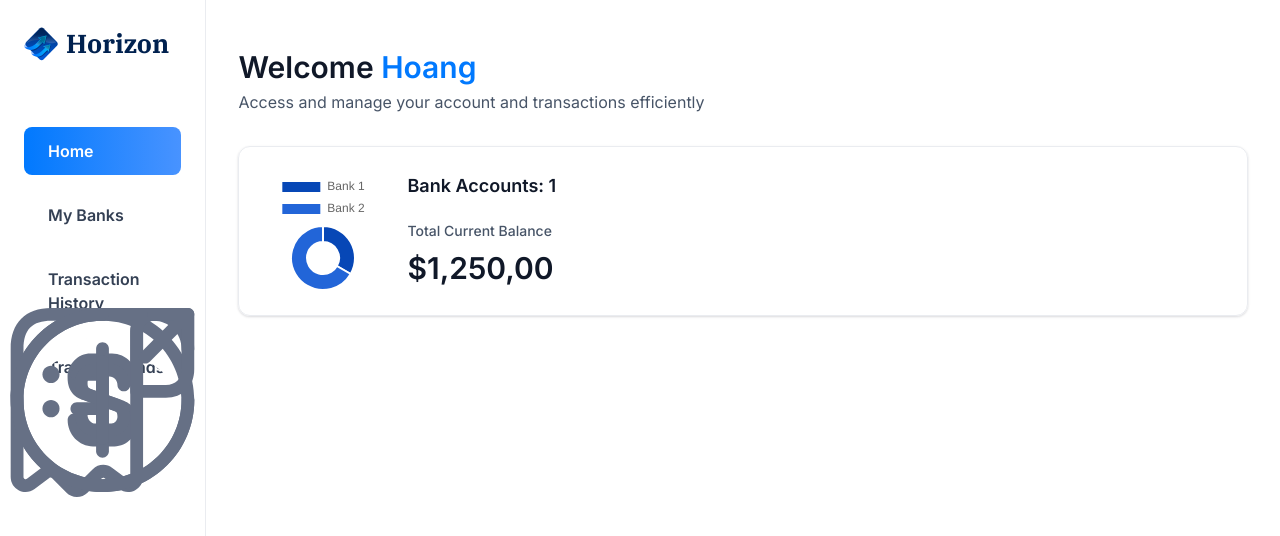
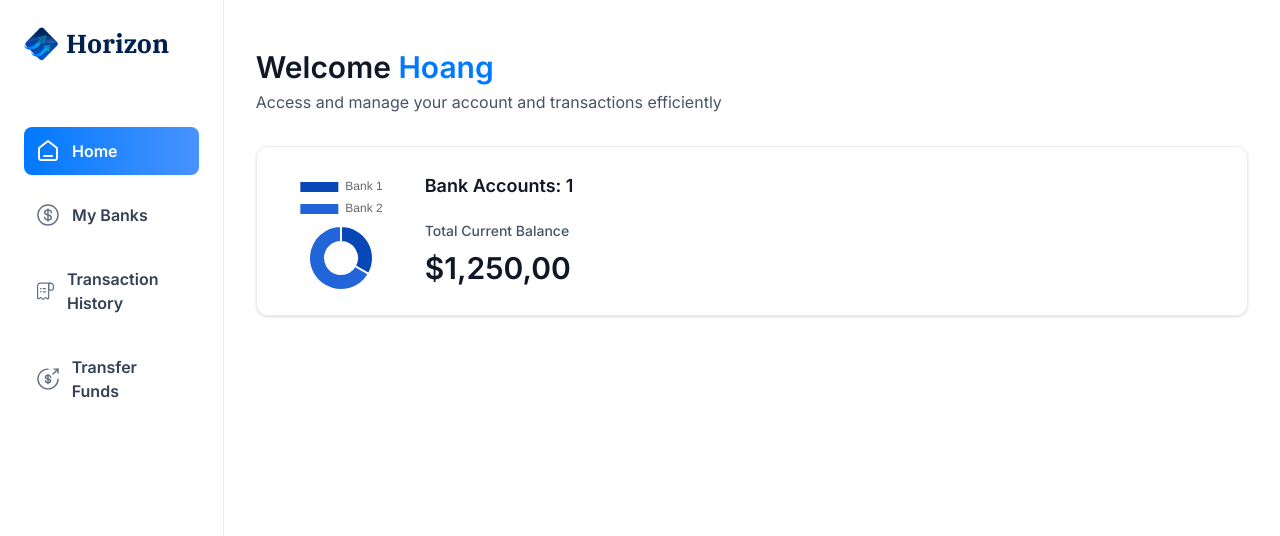
Before and after one commit to nguyenhoang10112005/banking_app, a Next.js app: page / in a window 1280 px wide. Shown: the top 536 px of the page. Built offline with nearby package versions, Linux system fonts and the light colour scheme.

Commit message:
fix the image in the sizebar component

```diff
--- a/components/Sidebar.tsx
+++ b/components/Sidebar.tsx
@@ -27,7 +27,7 @@ const Sidebar = ({user}: SiderbarProps) => {
                 const isActive = pathname === item.route || pathname.startsWith(`${item.route}`);
                 return (
                     <Link href={item.route} key={item.label} className={cn('sidebar-link', {'bg-bank-gradient' : isActive})}>
-                            <div>
+                        <div className='relative size-6'>
                             <Image
                                 src={item.imgURL}
                                 alt={item.label}
```
Lines whose indentation alone changed are shown as unchanged.
